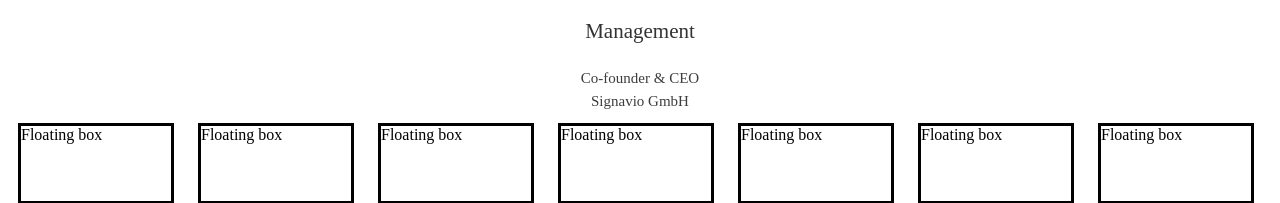
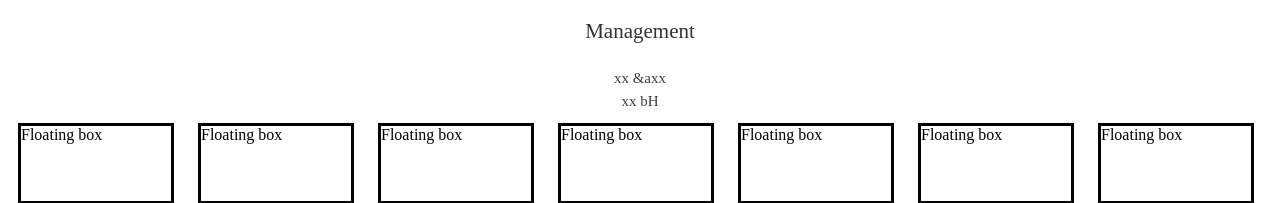
Before and after one commit to ChenpoHU/chenpohu.github.io, a plain HTML site: page about hu.html in a window 1280 px wide. Shown: the part 241-444 px from the top of the page. Drawn offline with Linux system fonts and the light colour scheme.

Commit message:
update 5

```diff
--- a/about hu.html
+++ b/about hu.html
@@ -36,8 +36,8 @@ and open the template in the editor.
                  <div class="gap " style="height:30px;line-height:30px;"></div>
                  <h3 class="title textcenter default divider-dark divider-default textDefault color-default" style="margin-bottom:0px"><span>Management</span>
 	</h3>
-                 <h4 class="title textcenter default divider-dark divider-default textDefault color-default" style="margin-bottom:0px"><span>Co-founder &amp; CEO<br>
-Signavio GmbH</span>
+                 <h4 class="title textcenter default divider-dark divider-default textDefault color-default" style="margin-bottom:0px"><span>xx &axx<br>
+xx bH</span>
 	</h4>
                  <div class="floating-box">Floating box</div>
                  <div class="floating-box">Floating box</div>
```
